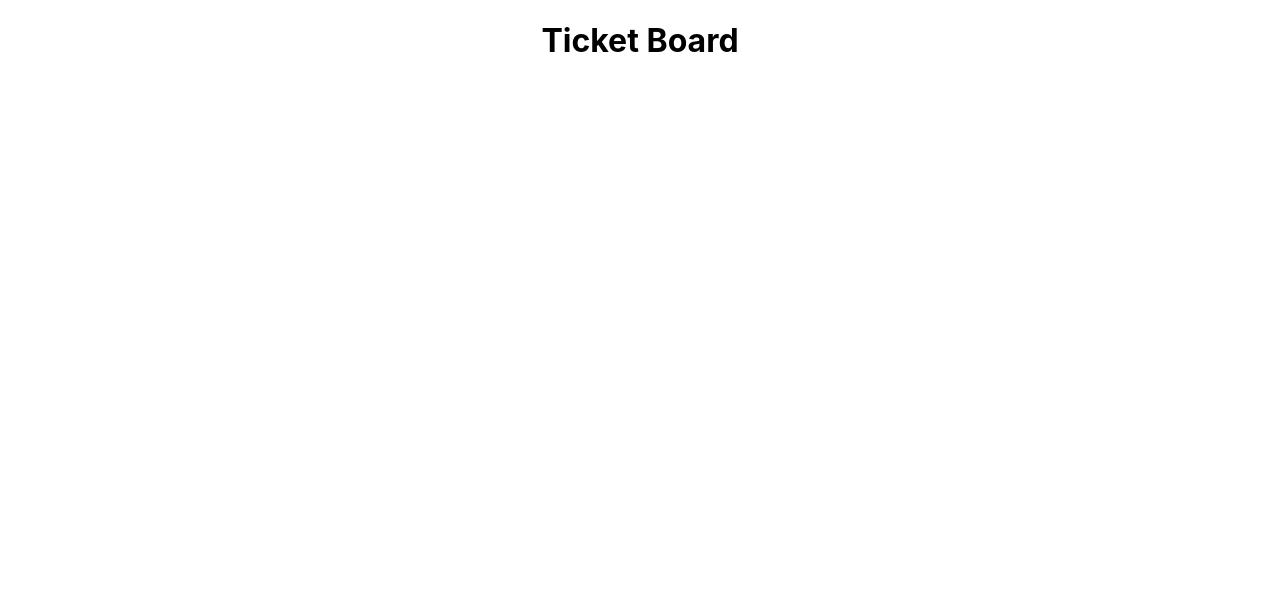
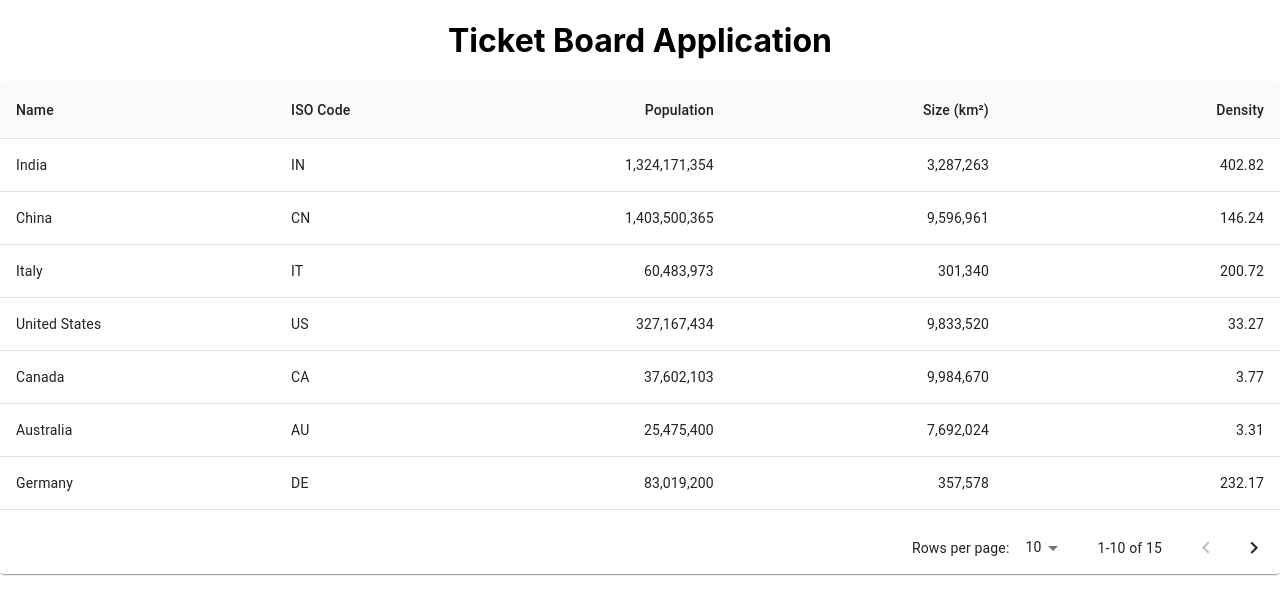
Before and after one commit to bas-suckling/ticket-board, a React (Create React App) app: page / in a window 1280 px wide. Shown: the top 614 px of the page. Built offline with nearby package versions, Linux system fonts and the light colour scheme.

Commit message:
add material-ui table

```diff
--- a/package.json
+++ b/package.json
@@ -3,6 +3,7 @@
   "version": "0.1.0",
   "private": true,
   "dependencies": {
+    "@material-ui/core": "^4.11.2",
     "@testing-library/jest-dom": "^5.11.9",
     "@testing-library/react": "^11.2.3",
     "@testing-library/user-event": "^12.6.0",
--- a/src/App.js
+++ b/src/App.js
@@ -1,9 +1,11 @@
 import './App.css';
+import TicketBoard from './TicketBoard'
 
 function App() {
   return (
     <div className="App">
-      <h1>Ticket Board</h1>
+      <h1>Ticket Board Application</h1>
+      <TicketBoard/>
     </div>
   );
 }
--- /dev/null
+++ b/src/TicketBoard.jsx
@@ -0,0 +1,130 @@
+import React from 'react';
+import { makeStyles } from '@material-ui/core/styles';
+import Paper from '@material-ui/core/Paper';
+import Table from '@material-ui/core/Table';
+import TableBody from '@material-ui/core/TableBody';
+import TableCell from '@material-ui/core/TableCell';
+import TableContainer from '@material-ui/core/TableContainer';
+import TableHead from '@material-ui/core/TableHead';
+import TablePagination from '@material-ui/core/TablePagination';
+import TableRow from '@material-ui/core/TableRow';
+
+const columns = [
+  { id: 'name', label: 'Name', minWidth: 170 },
+  { id: 'code', label: 'ISO\u00a0Code', minWidth: 100 },
+  {
+    id: 'population',
+    label: 'Population',
+    minWidth: 170,
+    align: 'right',
+    format: (value) => value.toLocaleString('en-US'),
+  },
+  {
+    id: 'size',
+    label: 'Size\u00a0(km\u00b2)',
+    minWidth: 170,
+    align: 'right',
+    format: (value) => value.toLocaleString('en-US'),
+  },
+  {
+    id: 'density',
+    label: 'Density',
+    minWidth: 170,
+    align: 'right',
+    format: (value) => value.toFixed(2),
+  },
+];
+
+function createData(name, code, population, size) {
+  const density = population / size;
+  return { name, code, population, size, density };
+}
+
+const rows = [
+  createData('India', 'IN', 1324171354, 3287263),
+  createData('China', 'CN', 1403500365, 9596961),
+  createData('Italy', 'IT', 60483973, 301340),
+  createData('United States', 'US', 327167434, 9833520),
+  createData('Canada', 'CA', 37602103, 9984670),
+  createData('Australia', 'AU', 25475400, 7692024),
+  createData('Germany', 'DE', 83019200, 357578),
+  createData('Ireland', 'IE', 4857000, 70273),
+  createData('Mexico', 'MX', 126577691, 1972550),
+  createData('Japan', 'JP', 126317000, 377973),
+  createData('France', 'FR', 67022000, 640679),
+  createData('United Kingdom', 'GB', 67545757, 242495),
+  createData('Russia', 'RU', 146793744, 17098246),
+  createData('Nigeria', 'NG', 200962417, 923768),
+  createData('Brazil', 'BR', 210147125, 8515767),
+];
+
+const useStyles = makeStyles({
+  root: {
+    width: '100%',
+  },
+  container: {
+    maxHeight: 440,
+  },
+});
+
+export default function TicketBoard() {
+  const classes = useStyles();
+  const [page, setPage] = React.useState(0);
+  const [rowsPerPage, setRowsPerPage] = React.useState(10);
+
+  const handleChangePage = (event, newPage) => {
+    setPage(newPage);
+  };
+
+  const handleChangeRowsPerPage = (event) => {
+    setRowsPerPage(+event.target.value);
+    setPage(0);
+  };
+
+  return (
+    <Paper className={classes.root}>
+      <TableContainer className={classes.container}>
+        <Table stickyHeader aria-label="sticky table">
+          <TableHead>
+            <TableRow>
+              {columns.map((column) => (
+                <TableCell
+                  key={column.id}
+                  align={column.align}
+                  style={{ minWidth: column.minWidth }}
+                >
+                  {column.label}
+                </TableCell>
+              ))}
+            </TableRow>
+          </TableHead>
+          <TableBody>
+            {rows.slice(page * rowsPerPage, page * rowsPerPage + rowsPerPage).map((row) => {
+              return (
+                <TableRow hover role="checkbox" tabIndex={-1} key={row.code}>
+                  {columns.map((column) => {
+                    const value = row[column.id];
+                    return (
+                      <TableCell key={column.id} align={column.align}>
+                        {column.format && typeof value === 'number' ? column.format(value) : value}
+                      </TableCell>
+                    );
+                  })}
+                </TableRow>
+              );
+            })}
+          </TableBody>
+        </Table>
+      </TableContainer>
+      <TablePagination
+        rowsPerPageOptions={[10, 25, 100]}
+        component="div"
+        count={rows.length}
+        rowsPerPage={rowsPerPage}
+        page={page}
+        onChangePage={handleChangePage}
+        onChangeRowsPerPage={handleChangeRowsPerPage}
+      />
+    </Paper>
+  );
+}
```
Also changed, not shown: 2 other files (tests, documents, lock files or other folders).
